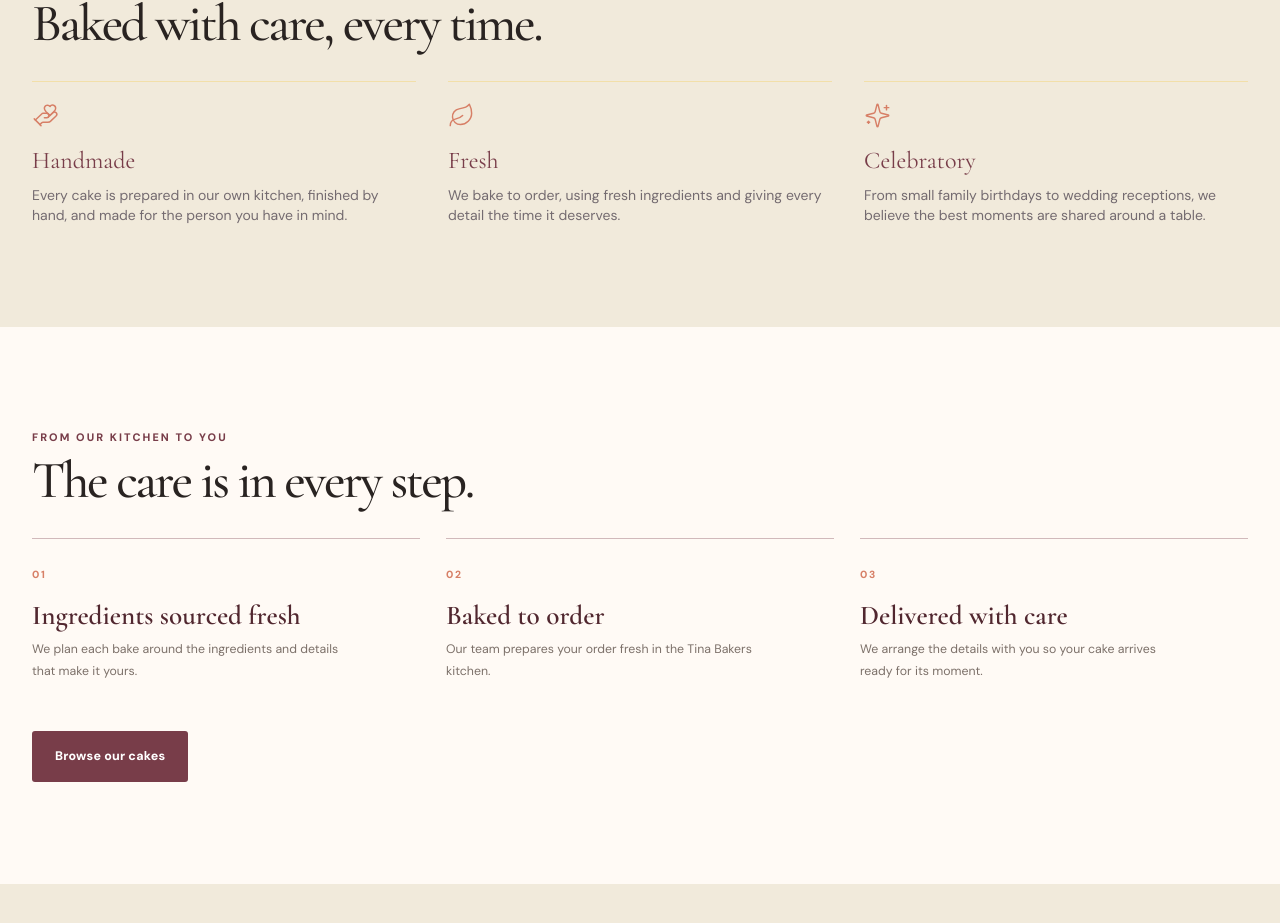
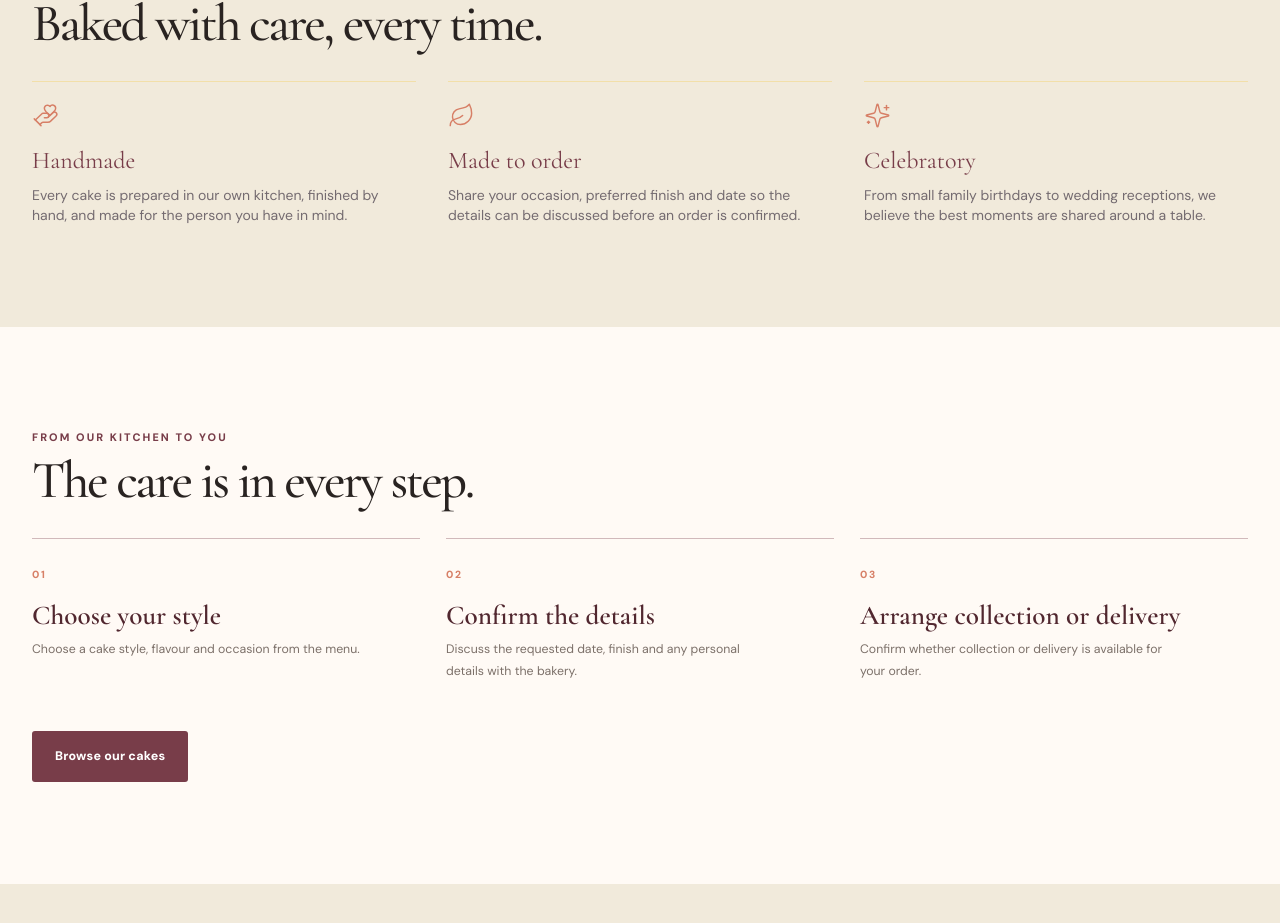
Before and after one commit to Mark2631/tina-bakery, a Next.js app: page /about in a window 1280 px wide. Shown: the part 1387-2310 px from the top of the page. Built offline with nearby package versions, Linux system fonts and the light colour scheme.

Commit message:
Remove unverified operational claims from the story page

```diff
--- a/src/app/about/page.tsx
+++ b/src/app/about/page.tsx
@@ -23,8 +23,8 @@ const values = [
     Icon: HandHeart,
   },
   {
-    title: "Fresh",
-    copy: "We bake to order, using fresh ingredients and giving every detail the time it deserves.",
+    title: "Made to order",
+    copy: "Share your occasion, preferred finish and date so the details can be discussed before an order is confirmed.",
     Icon: Leaf,
   },
   {
@@ -34,9 +34,9 @@ const values = [
   },
 ];
 const process = [
-  "Ingredients sourced fresh",
-  "Baked to order",
-  "Delivered with care",
+  "Choose your style",
+  "Confirm the details",
+  "Arrange collection or delivery",
 ];
 
 export default function AboutPage() {
@@ -131,10 +131,10 @@ export default function AboutPage() {
                 <h3>{item}</h3>
                 <p className="max-w-xs text-sm text-[#746b70]">
                   {index === 0
-                    ? "We plan each bake around the ingredients and details that make it yours."
+                    ? "Choose a cake style, flavour and occasion from the menu."
                     : index === 1
-                      ? "Our team prepares your order fresh in the Tina Bakers kitchen."
-                      : "We arrange the details with you so your cake arrives ready for its moment."}
+                      ? "Discuss the requested date, finish and any personal details with the bakery."
+                      : "Confirm whether collection or delivery is available for your order."}
                 </p>
               </article>
             ))}
```
